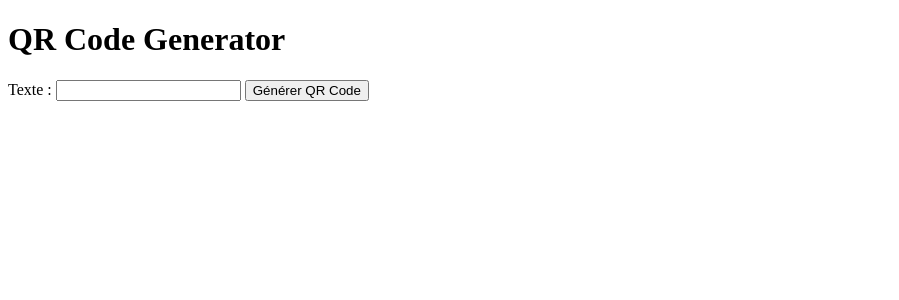
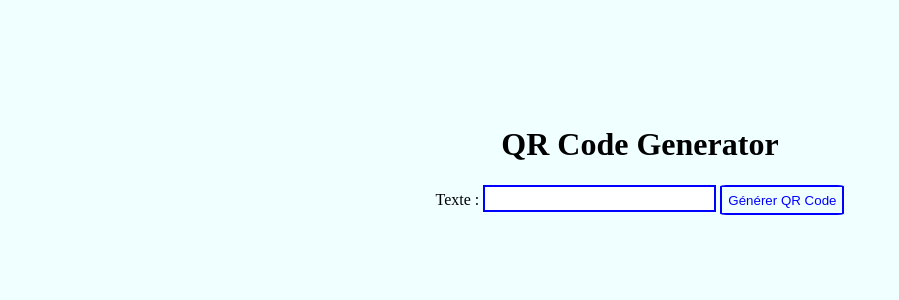
Before and after one commit to Ejad1/Generateur-de-code-qr, a PHP site: page / in a window 1280 px wide. Shown: the top 300 px of the page, without its empty margins (0-899 px from the left). Run offline with PHP 8.4, Linux system fonts and the light colour scheme.

Commit message:
Add files via upload

```diff
--- a/index.php
+++ b/index.php
@@ -1,15 +1,22 @@
 <!DOCTYPE html>
-<html>
+<html lang="fr">
 <head>
+    <meta charset="UTF-8">
+    <meta name="viewport" content="width=device-width, initial-scale=1.0">
+
     <title>QR Code Generator</title>
+
+    <link rel="stylesheet" href="style.css">
 </head>
 <body>
+    <div class="en_tete">
         <h1>QR Code Generator</h1>
         <form action="" method="post">
             <label for="data">Texte :</label>
             <input type="text" name="data" required>
             <button type="submit">Générer QR Code</button>
         </form>
+    </div>
 
     <?php
     if ($_SERVER['REQUEST_METHOD'] === 'POST') {
--- /dev/null
+++ b/style.css
@@ -0,0 +1,33 @@
+body {
+    text-align: center;
+    background-color: azure;
+}
+
+.en_tete {
+    width: auto;
+    margin: 10%;
+}
+
+input {
+    font-family: Verdana, Geneva, Tahoma, sans-serif;
+    border: 2px solid blue;
+    font-size: large;
+}
+
+input:focus {
+    /* border: 2px solid blue; */
+    outline: none;
+}
+
+button {
+    height: 30px;
+    color: blue;
+    background-color: azure;
+    border: 2px solid blue;
+    border-radius: 5%;
+    box-shadow: 20px 20px solid black;
+}
+
+button:active {
+    transform: scale(.95);
+}
```
Lines whose indentation alone changed are shown as unchanged.
